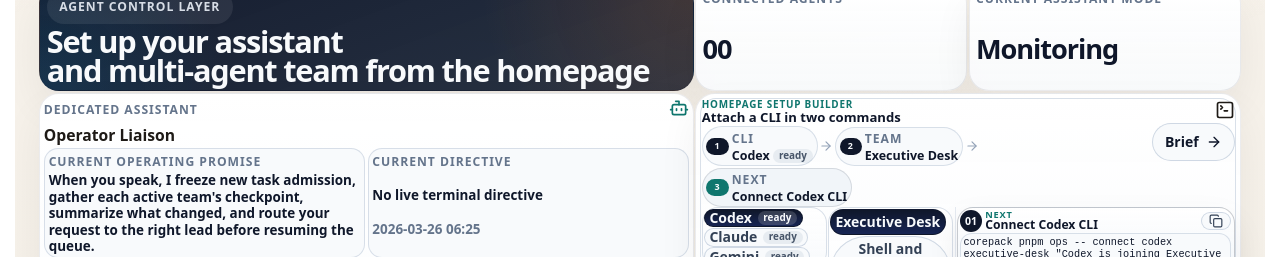
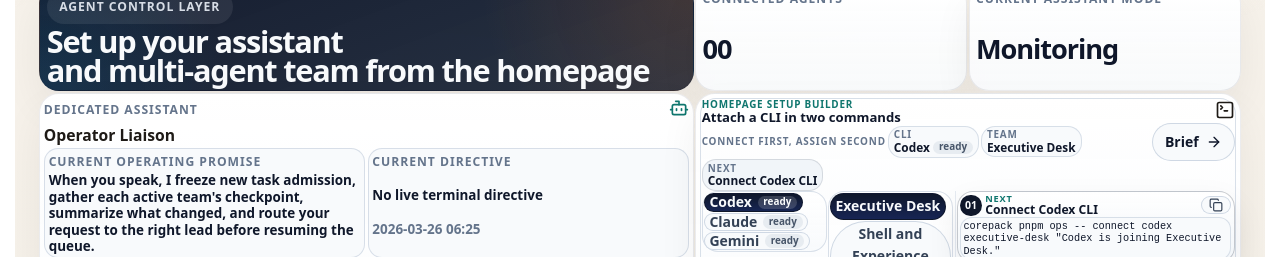
Before and after one commit to GongJae00/research-pages, a Next.js app in the folder apps/web/: page /en in a window 1280 px wide. Shown: the part 1580-1837 px from the top of the page. Built offline with nearby package versions, Linux system fonts and the light colour scheme; no server answers.

Commit message:
Autonomy batch 1560: shell-experience

```diff
--- a/apps/web/src/components/homepage-agent-control-section.module.css
+++ b/apps/web/src/components/homepage-agent-control-section.module.css
@@ -433,7 +433,7 @@
   display: flex;
   flex-wrap: wrap;
   align-items: center;
-  gap: 0.18rem;
+  gap: 0.12rem;
   margin-top: 0.02rem;
 }
 
@@ -492,11 +492,12 @@
 
 .setupDigestLead {
   color: #64748b;
-  font-size: 0.66rem;
+  font-size: 0.62rem;
   font-weight: 700;
   letter-spacing: 0.08em;
   line-height: 1.1;
   text-transform: uppercase;
+  white-space: nowrap;
 }
 
 .setupSummaryItem strong,
@@ -517,7 +518,7 @@
   align-items: center;
   gap: 0.28rem;
   color: #64748b;
-  font-size: 0.68rem;
+  font-size: 0.62rem;
   font-weight: 700;
   letter-spacing: 0.08em;
   line-height: 1.1;
@@ -536,18 +537,23 @@
   align-items: center;
   gap: 0.28rem;
   min-width: 0;
-  min-height: 1.8rem;
-  padding: 0.18rem 0.36rem;
+  min-height: 1.55rem;
+  padding: 0.14rem 0.32rem;
   border: 1px solid rgba(203, 213, 225, 0.72);
   border-radius: 14px;
   background: rgba(248, 250, 252, 0.92);
   flex-wrap: wrap;
 }
 
+.setupDigestChipAccent {
+  border-color: rgba(15, 23, 42, 0.12);
+  background: rgba(241, 245, 249, 0.98);
+}
+
 .setupDigestValue {
   min-width: 0;
   color: #0f172a;
-  font-size: 0.72rem;
+  font-size: 0.74rem;
   font-weight: 700;
   line-height: 1.15;
   overflow-wrap: anywhere;
--- a/apps/web/src/components/homepage-agent-control-section.tsx
+++ b/apps/web/src/components/homepage-agent-control-section.tsx
@@ -368,13 +368,13 @@
               <div className={styles.setupTitleBlock}>
                 <span className={styles.setupEyebrow}>{copy.setupBuilderLabel}</span>
                 <h4>{copy.setupBuilderTitle}</h4>
-                <div className={styles.setupScanBar} aria-label={copy.activeSetup}>
-                  <div className={styles.setupScanChip}>
-                    <span className={styles.setupChipStep}>1</span>
-                    <div className={styles.setupScanCopy}>
-                      <span className={styles.metaLabel}>{copy.chooseProvider}</span>
+                <div className={styles.setupDigestBar} aria-label={copy.activeSetup}>
+                  <span className={styles.setupDigestLead}>{copy.commandOrder}</span>
+                  <div className={styles.setupDigestChip}>
+                    <div className={styles.digestLabelGroup}>
+                      <span className={styles.setupDigestLabel}>{copy.chooseProvider}</span>
                       <div className={styles.copyTitleGroup}>
-                        <strong>{selectedProvider?.label ?? "-"}</strong>
+                        <strong className={styles.setupDigestValue}>{selectedProvider?.label ?? "-"}</strong>
                         {selectedProvider ? (
                           <span
                             className={`${styles.inlineStatusBadge} ${getProviderStatusClass(selectedProvider.status)}`}
@@ -385,20 +385,21 @@
                       </div>
                     </div>
                   </div>
-                  <ArrowRight className={styles.setupScanArrow} size={14} />
-                  <div className={styles.setupScanChip}>
-                    <span className={styles.setupChipStep}>2</span>
-                    <div className={styles.setupScanCopy}>
-                      <span className={styles.metaLabel}>{copy.chooseTeam}</span>
-                      <strong>{selectedTeam?.name ?? "-"}</strong>
+                  <div className={styles.setupDigestChip}>
+                    <div className={styles.digestLabelGroup}>
+                      <span className={styles.setupDigestLabel}>{copy.chooseTeam}</span>
+                      <strong className={styles.setupDigestValue}>{selectedTeam?.name ?? "-"}</strong>
                     </div>
                   </div>
-                  <ArrowRight className={styles.setupScanArrow} size={14} />
-                  <div className={`${styles.setupScanChip} ${styles.setupScanChipAccent}`} aria-label={copy.commandOrder}>
-                    <span className={styles.setupChipStep}>3</span>
-                    <div className={styles.setupScanCopy}>
-                      <span className={styles.metaLabel}>{copy.nextActionLabel}</span>
-                      <strong>{setupCommandCards.find((item) => item.kind === nextCommandKind)?.title ?? "-"}</strong>
+                  <div
+                    className={`${styles.setupDigestChip} ${styles.setupDigestChipAccent}`}
+                    aria-label={copy.commandOrder}
+                  >
+                    <div className={styles.digestLabelGroup}>
+                      <span className={styles.setupDigestLabel}>{copy.nextActionLabel}</span>
+                      <strong className={styles.setupDigestValue}>
+                        {setupCommandCards.find((item) => item.kind === nextCommandKind)?.title ?? "-"}
+                      </strong>
                     </div>
                   </div>
                 </div>
```
